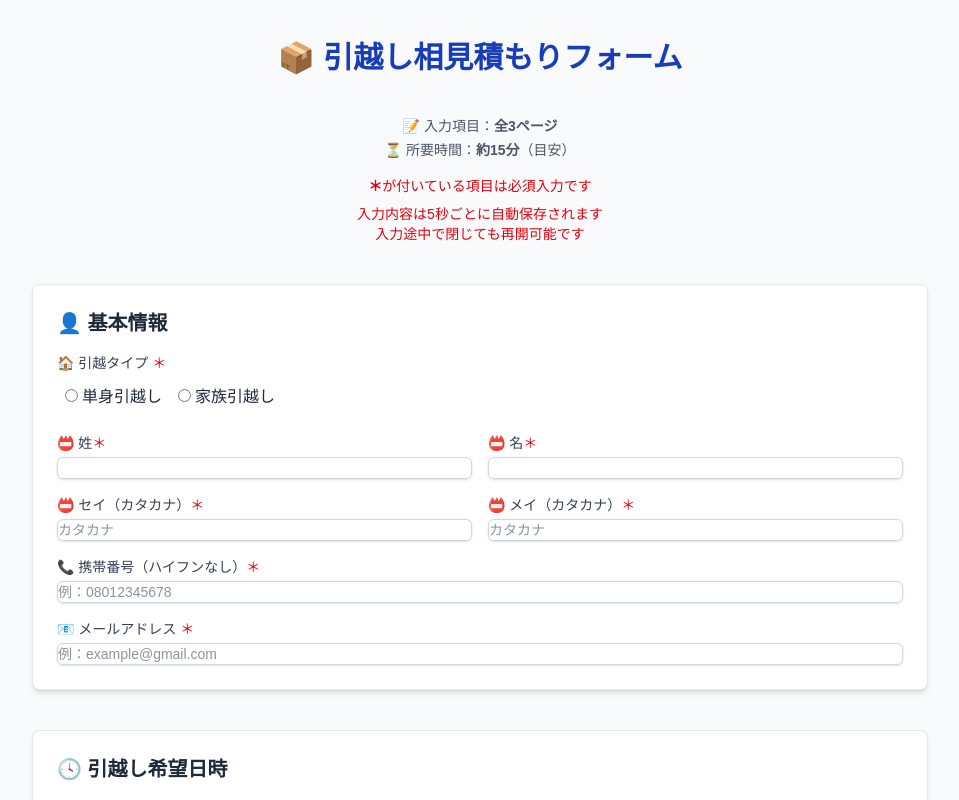
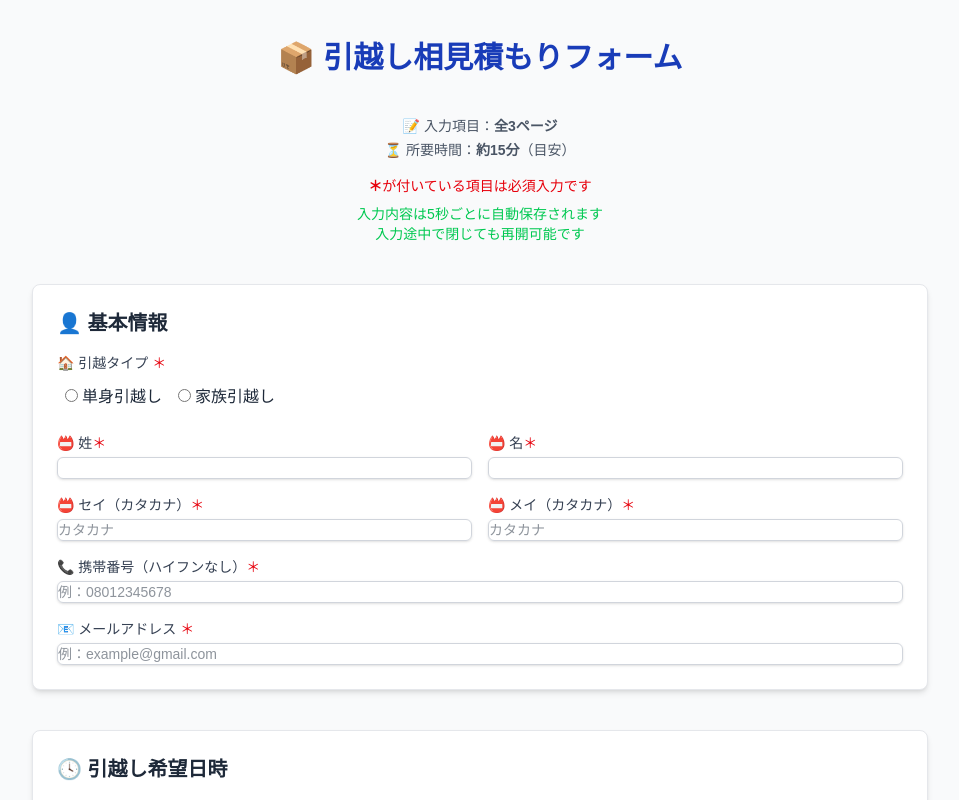
Before and after one commit to watahiki0102/syncworks-site, a Next.js app: page /form/step1 in a window 1280 px wide. Shown: the top 800 px of the page, without its empty margins (160-1119 px from the left). Built offline with nearby package versions, Linux system fonts and the light colour scheme.

Commit message:
緑に修正

```diff
--- a/src/app/form/step1/page.tsx
+++ b/src/app/form/step1/page.tsx
@@ -443,8 +443,8 @@
           <div className="text-center text-sm text-red-600 mb-2">
             <span className="text-red-600 font-bold">＊</span>が付いている項目は必須入力です
           </div>
-          <div className="text-center text-sm text-red-600">入力内容は5秒ごとに自動保存されます</div>
-          <div className="text-center text-sm text-red-600">入力途中で閉じても再開可能です</div>
+          <div className="text-center text-sm text-green-500">入力内容は5秒ごとに自動保存されます</div>
+          <div className="text-center text-sm text-green-500">入力途中で閉じても再開可能です</div>
         </div>
 
         {/* 👤 基本情報 */}
```
